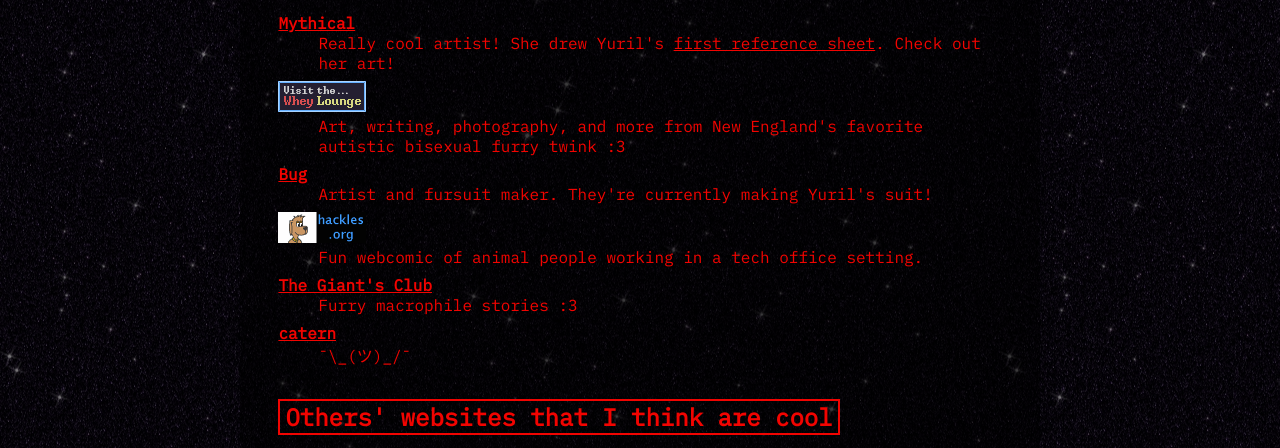
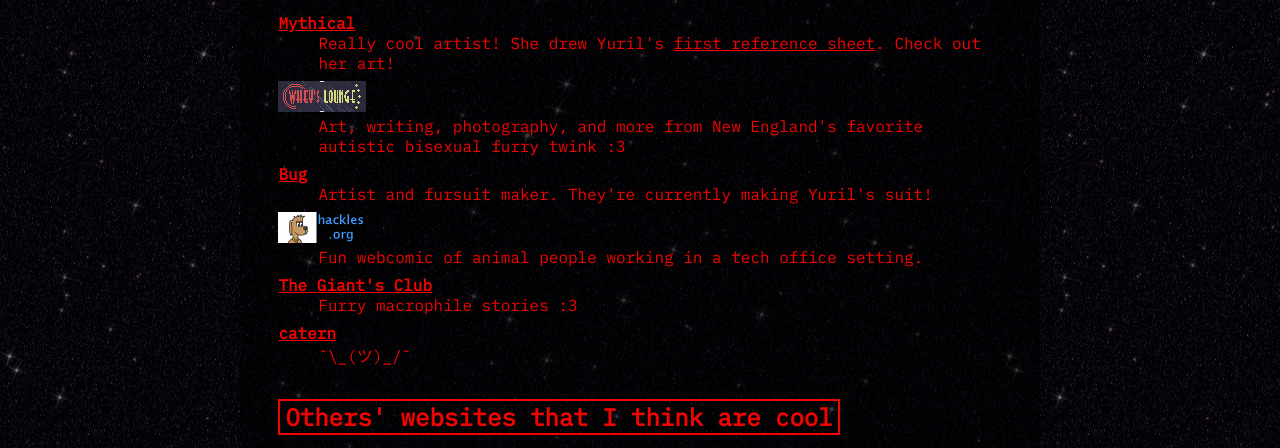
Before and after one commit to Yuril125/website, a plain HTML site: page public/links.html in a window 1280 px wide. Shown: the part 314-762 px from the top of the page. Drawn offline with nearby package versions, Linux system fonts and the light colour scheme.

Commit message:
Update Whey button

```diff
--- a/public/links.html
+++ b/public/links.html
@@ -34,7 +34,7 @@ PURPOSE: Cool links and things I think you should check out
       <dt><a href="https://www.instagram.com/mythical_120/">Mythical</a></dt>
       <dd>Really cool artist! She drew Yuril's <a href="/img/RefSheet.png">first reference sheet</a>. Check out her art!
       </dd>
-      <dt><a href="https://whey-isolate.neocities.org/"><img src="img/wheybutton.png" /></a></dt>
+      <dt><a href="https://whey-isolate.neocities.org/"><img src="img/whey.png" /></a></dt>
       <dd>Art, writing, photography, and more from New England's favorite autistic bisexual furry twink :3</dd>
       <dt><a href="https://www.instagram.com/sl33pyl3mvr/">Bug</a></dt>
       <dd>Artist and fursuit maker. They're currently making Yuril's suit!</dd>
```
Also changed, not shown: public/img/whey.png (added).
